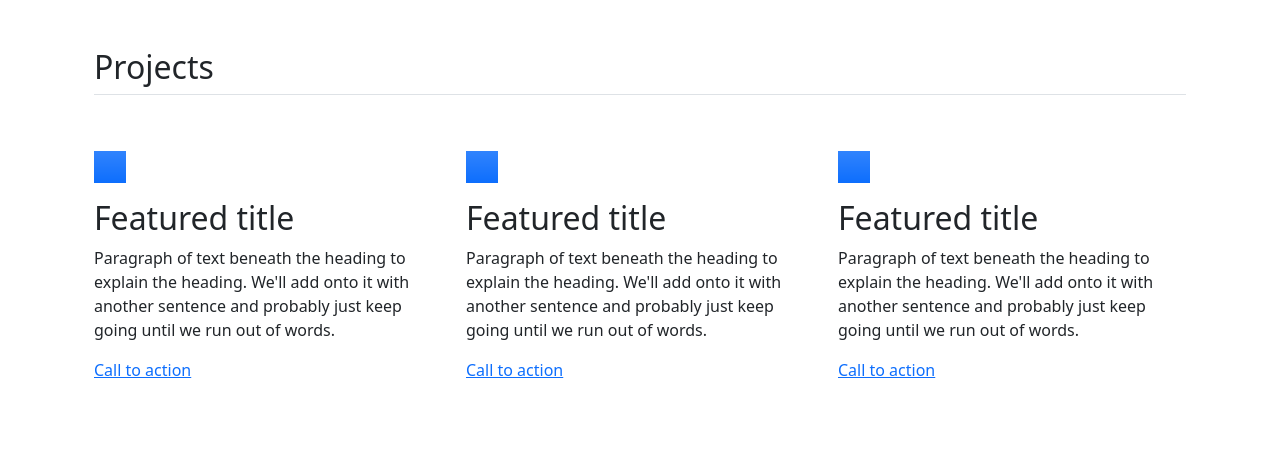
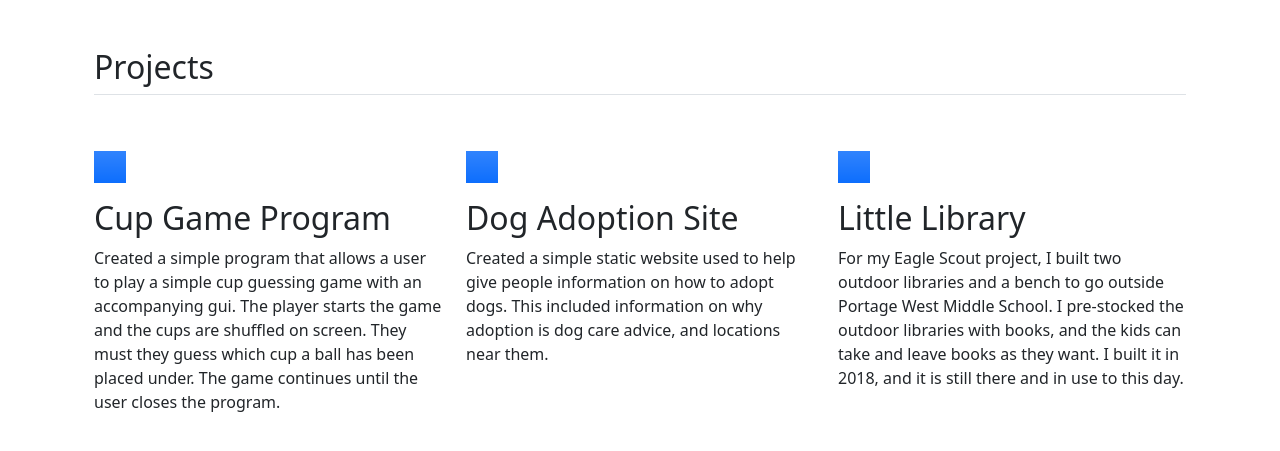
Before and after one commit to CWarner101/personal-static-site, a Django app: page /projects/ in a window 1280 px wide. Shown: the part 70-521 px from the top of the page. Run offline with Django 4.2, Linux system fonts and the light colour scheme.

Commit message:
Add content to projects page. Edit HTML doc header on all html pages. Add heroku deployment settings. Alter tests to match content added.

```diff
--- a/django_project/settings.py
+++ b/django_project/settings.py
@@ -29,7 +29,7 @@ SECRET_KEY = 'django-insecure-z$+(r_s(a@*0fgs6u)08u0v_d^%u_=nd=!q%di_9q+v@yu*3dy
 # SECURITY WARNING: don't run with debug turned on in production!
 DEBUG = True
 
-ALLOWED_HOSTS = []
+ALLOWED_HOSTS = ["*"]
 
 
 # Application definition
--- /dev/null
+++ b/runtime.txt
@@ -0,0 +1 @@
+python-3.10.9
--- a/templates/base.html
+++ b/templates/base.html
@@ -4,7 +4,71 @@ Class: CIS 218
 Date: 1/24/24
 -->
 
-<!-- Links base.html as the base template for the three pages -->
+<!doctype html>
+<html lang="en">
+  <head>
+    <meta charset="utf-8">
+    <meta name="viewport" content="width=device-width, initial-scale=1">
+    <meta name="description" content="">
+    <meta name="author" content="Mark Otto, Jacob Thornton, and Bootstrap contributors">
+    <meta name="generator" content="Hugo 0.104.2">
+    <title>Navbar Template · Bootstrap v5.2</title>
+
+    <link rel="canonical" href="https://getbootstrap.com/docs/5.2/examples/navbars/">
+
+    <style>
+      .bd-placeholder-img {
+        font-size: 1.125rem;
+        text-anchor: middle;
+        -webkit-user-select: none;
+        -moz-user-select: none;
+        user-select: none;
+      }
+
+      @media (min-width: 768px) {
+        .bd-placeholder-img-lg {
+          font-size: 3.5rem;
+        }
+      }
+
+      .b-example-divider {
+        height: 3rem;
+        background-color: rgba(0, 0, 0, .1);
+        border: solid rgba(0, 0, 0, .15);
+        border-width: 1px 0;
+        box-shadow: inset 0 .5em 1.5em rgba(0, 0, 0, .1), inset 0 .125em .5em rgba(0, 0, 0, .15);
+      }
+
+      .b-example-vr {
+        flex-shrink: 0;
+        width: 1.5rem;
+        height: 100vh;
+      }
+
+      .bi {
+        vertical-align: -.125em;
+        fill: currentColor;
+      }
+
+      .nav-scroller {
+        position: relative;
+        z-index: 2;
+        height: 2.75rem;
+        overflow-y: hidden;
+      }
+
+      .nav-scroller .nav {
+        display: flex;
+        flex-wrap: nowrap;
+        padding-bottom: 1rem;
+        margin-top: -1px;
+        overflow-x: auto;
+        text-align: center;
+        white-space: nowrap;
+        -webkit-overflow-scrolling: touch;
+      }
+    </style>
+
 
 <link href="https://cdn.jsdelivr.net/npm/bootstrap@5.2.0-beta1/dist/css/bootstrap.min.css" rel="stylesheet" integrity="sha384-0evHe/X+R7YkIZDRvuzKMRqM+OrBnVFBL6DOitfPri4tjfHxaWutUpFmBp4vmVor" crossorigin="anonymous">
 <script src="https://cdn.jsdelivr.net/npm/bootstrap@5.2.0-beta1/dist/js/bootstrap.bundle.min.js" integrity="sha384-pprn3073KE6tl6bjs2QrFaJGz5/SUsLqktiwsUTF55Jfv3qYSDhgCecCxMW52nD2" crossorigin="anonymous"></script>
@@ -36,5 +100,7 @@ Date: 1/24/24
     </div>
   </nav>
 
-{% block content %}
-{% endblock content %}
+  {% block content %}
+  {% endblock content %}
+
+</html>
--- a/templates/projects.html
+++ b/templates/projects.html
@@ -3,6 +3,17 @@ Name: Connor Warner
 Class: CIS 218
 Date: 1/24/24
 -->
+
+<html lang="en">
+  <head>
+    <meta charset="utf-8">
+    <meta name="viewport" content="width=device-width, initial-scale=1">
+    <meta name="description" content="">
+    <meta name="author" content="Mark Otto, Jacob Thornton, and Bootstrap contributors">
+    <meta name="generator" content="Hugo 0.104.2">
+    <title>Projects</title>
+
+    <link rel="canonical" href="https://getbootstrap.com/docs/5.2/examples/features/">
 
 <!-- Pulls from base.html as a base template-->
 {% extends "base.html" %}
@@ -16,35 +27,35 @@ Date: 1/24/24
         <div class="feature-icon d-inline-flex align-items-center justify-content-center text-bg-primary bg-gradient fs-2 mb-3">
           <svg class="bi" width="1em" height="1em"><use xlink:href="#collection"></use></svg>
         </div>
-        <h3 class="fs-2">Featured title</h3>
-        <p>Paragraph of text beneath the heading to explain the heading. We'll add onto it with another sentence and probably just keep going until we run out of words.</p>
-        <a href="#" class="icon-link d-inline-flex align-items-center">
-          Call to action
-          <svg class="bi" width="1em" height="1em"><use xlink:href="#chevron-right"></use></svg>
-        </a>
+        <h3 class="fs-2">Cup Game Program</h3>
+        <p>
+          Created a simple program that allows a user to play a simple cup guessing game with an accompanying gui. The player starts the game
+          and the cups are shuffled on screen. They must they guess which cup a ball has been placed under. The game continues until the user
+          closes the program.
+        </p>
       </div>
       <div class="feature col">
         <div class="feature-icon d-inline-flex align-items-center justify-content-center text-bg-primary bg-gradient fs-2 mb-3">
           <svg class="bi" width="1em" height="1em"><use xlink:href="#people-circle"></use></svg>
         </div>
-        <h3 class="fs-2">Featured title</h3>
-        <p>Paragraph of text beneath the heading to explain the heading. We'll add onto it with another sentence and probably just keep going until we run out of words.</p>
-        <a href="#" class="icon-link d-inline-flex align-items-center">
-          Call to action
-          <svg class="bi" width="1em" height="1em"><use xlink:href="#chevron-right"></use></svg>
-        </a>
+        <h3 class="fs-2">Dog Adoption Site</h3>
+        <p>
+          Created a simple static website used to help give people information on how to adopt dogs. This included information on why adoption is
+          dog care advice, and locations near them.
+        </p>
       </div>
       <div class="feature col">
         <div class="feature-icon d-inline-flex align-items-center justify-content-center text-bg-primary bg-gradient fs-2 mb-3">
           <svg class="bi" width="1em" height="1em"><use xlink:href="#toggles2"></use></svg>
         </div>
-        <h3 class="fs-2">Featured title</h3>
-        <p>Paragraph of text beneath the heading to explain the heading. We'll add onto it with another sentence and probably just keep going until we run out of words.</p>
-        <a href="#" class="icon-link d-inline-flex align-items-center">
-          Call to action
-          <svg class="bi" width="1em" height="1em"><use xlink:href="#chevron-right"></use></svg>
-        </a>
+        <h3 class="fs-2">Little Library</h3>
+        <p>
+          For my Eagle Scout project, I built two outdoor libraries and a bench to go outside Portage West Middle School. I pre-stocked the
+          outdoor libraries with books, and the kids can take and leave books as they want. I built it in 2018, and it is still there and in
+          use to this day.
+        </p>
       </div>
     </div>
   </div>
 {% endblock content %}
+</html>
```
Also changed, not shown: pages/tests.py (+6 -9 lines), templates/contact.html (+12 -0 lines), templates/home.html (+24 -11 lines), 1 other file.
